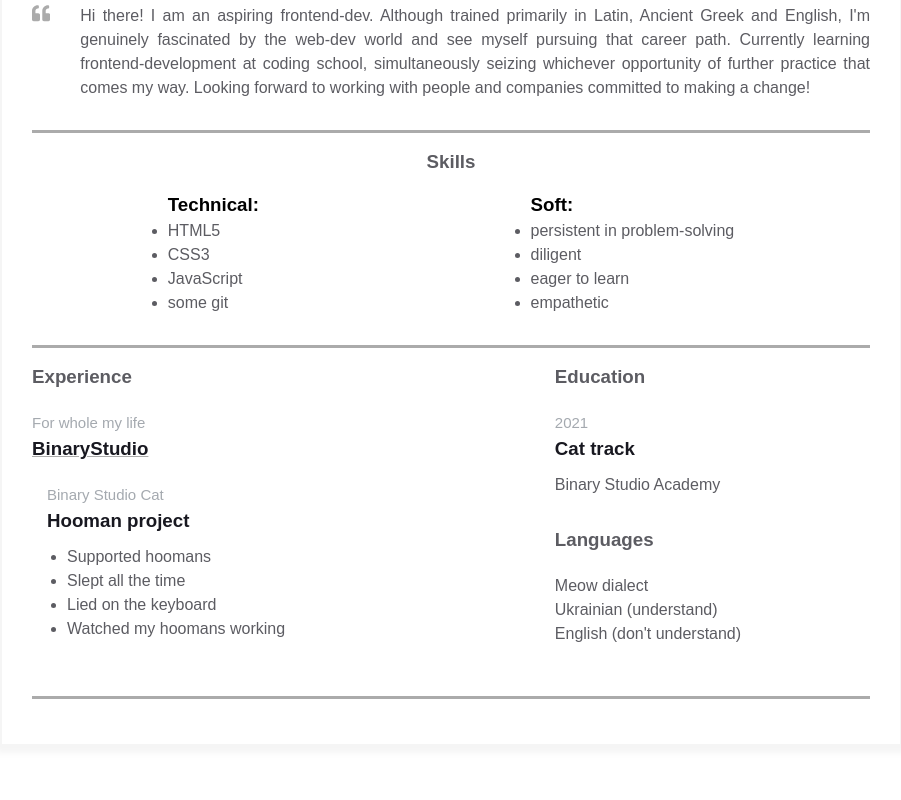
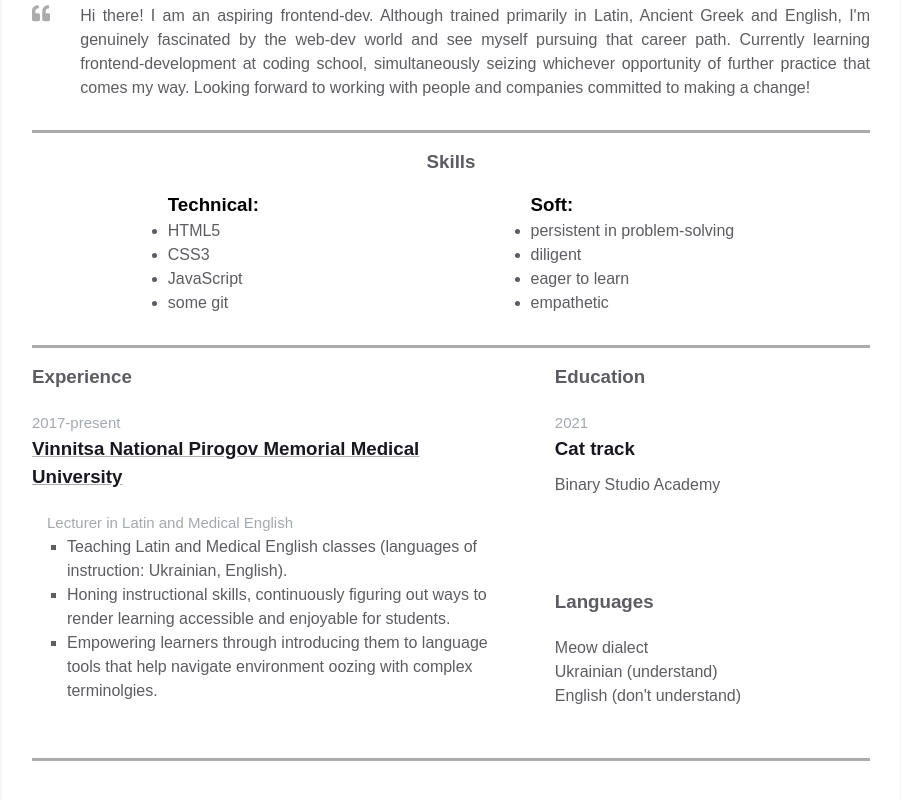
Before and after one commit to OlenkaVoitsekhivska/homepage, a website: page index.html in a window 1280 px wide. Shown: the part 446-1246 px from the top of the page, without its empty margins (189-1090 px from the left). Drawn offline with Linux system fonts and the light colour scheme.

Commit message:
edited experience section

```diff
--- a/index.html
+++ b/index.html
@@ -127,18 +127,18 @@
                         <h3 class="experiences__header">Experience</h3>
                         <div class="experiences__company">
                           <div class="experiences__company-header">
-                            <span class="experiences__company-header-durability">For whole my life</span>
-                            <h3 class="experiences__company-header-name">BinaryStudio</h3>
+                            <span class="experiences__company-header-durability">2017-present</span>
+                            <h3 class="experiences__company-header-name">Vinnitsa National Pirogov Memorial Medical University</h3>
                           </div>
 
                           <div class="experiences__company-project">
-                            <span class="experiences__company-project-role">Binary Studio Cat</span>
-                            <h3 class="experiences__company-project-name">Hooman project</h3>
+                            <span class="experiences__company-project-role">Lecturer in Latin and Medical English</span>
+                            <!-- <h3 class="experiences__company-project-name">Vinnitsa National Pirogov Memorial Medical University</h3> -->
                             <ul class="experiences__company-project-responsibilities">
-                              <li>Supported hoomans</li>
-                              <li>Slept all the time</li>
-                              <li>Lied on the keyboard</li>
-                              <li>Watched my hoomans working</li>
+                              <li>Teaching Latin and Medical English classes (languages of instruction: Ukrainian, English).</li>
+                              <li>Honing instructional skills, continuously figuring out ways to render learning accessible and enjoyable for students.</li>
+                              <li>Empowering learners through introducing them to language tools that help navigate environment oozing with complex terminolgies.</li>
+                              <!-- <li>Watched my hoomans working</li> -->
                             </ul>
                           </div>
                         </div>
--- a/styles.css
+++ b/styles.css
@@ -226,6 +226,10 @@ a{
     padding-left: 20px;
 }
 
+.experiences__company-project-responsibilities li{
+    list-style-type: square;
+}
+
 .additional-info {
     flex: 1 1 40%;
 }
```
